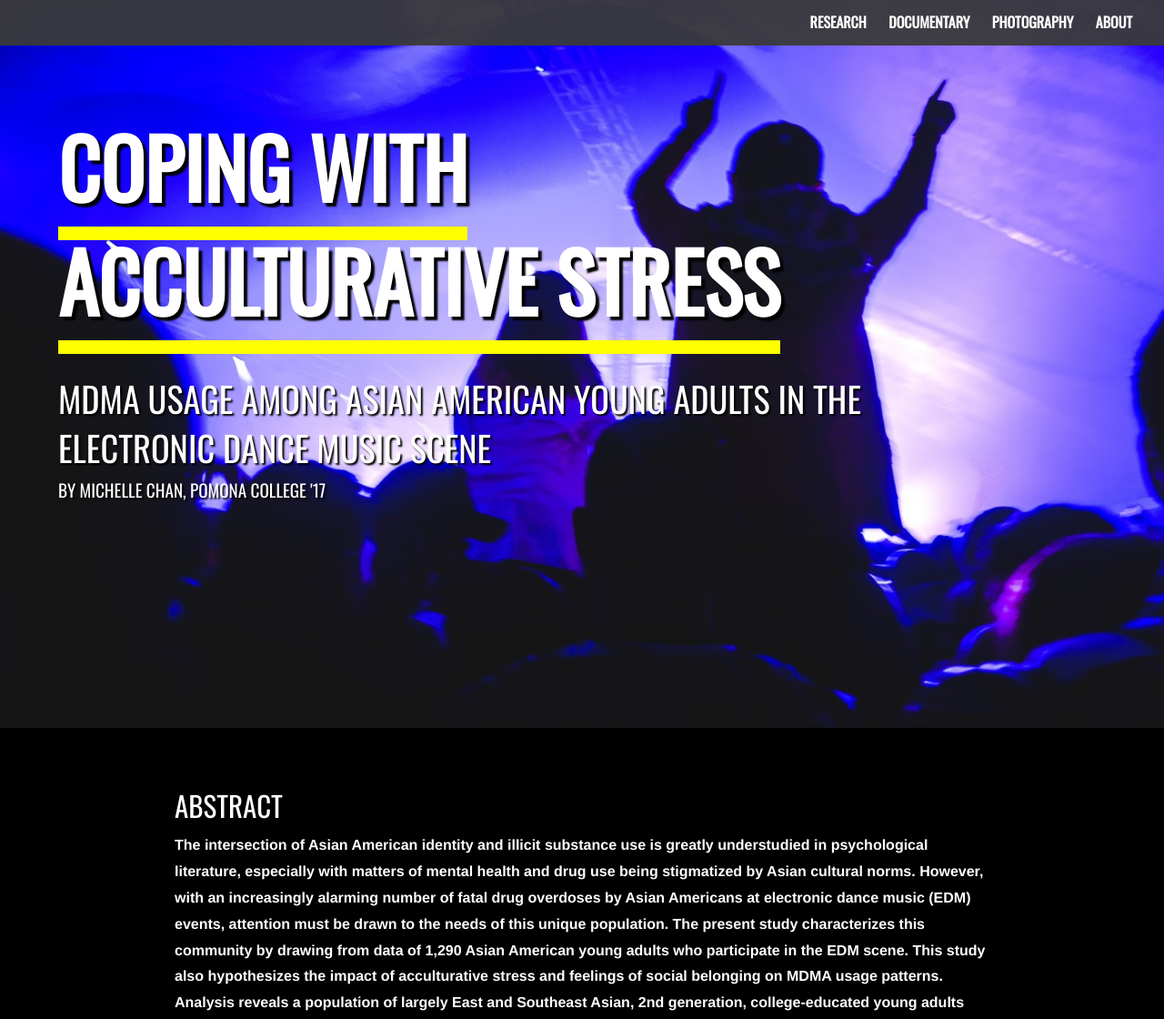
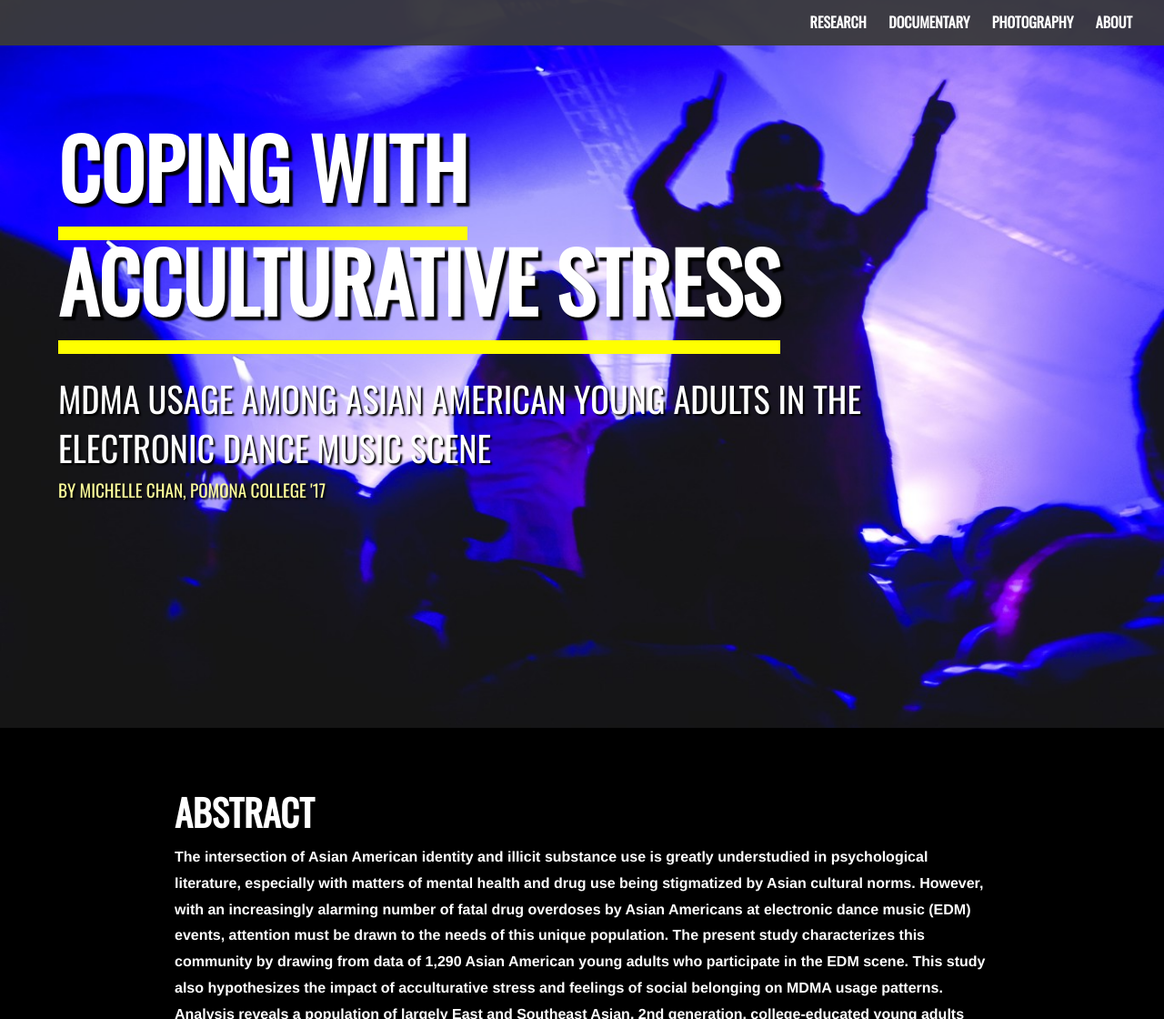
Before and after one commit to mchan023/mchan023.github.io, a plain HTML site: page index.html in a window 1280 px wide. Shown: the top 1120 px of the page at 91% size. Drawn offline with nearby package versions, Linux system fonts and the light colour scheme.

Commit message:
css tweaks

```diff
--- a/index.html
+++ b/index.html
@@ -45,7 +45,7 @@
     </section>
 
     <section class="intro" id="abstract">
-      <h3>ABSTRACT</h3>
+      <h2>ABSTRACT</h2>
       <p>The intersection of Asian American identity and illicit substance use is greatly understudied in psychological literature, especially with matters of mental health and drug use being stigmatized
       by Asian cultural norms. However, with an increasingly alarming number of fatal drug overdoses
       by Asian Americans at electronic dance music (EDM) events, attention must be drawn to the
--- a/styles.css
+++ b/styles.css
@@ -75,6 +75,7 @@ u {
 }
 
 .small {
+  color: #ffff9b;
   font-size: 1.5vw;
   text-shadow: 2px 2px 2px rgba(0, 0, 0, 1);
 }
@@ -162,6 +163,10 @@ nav ul li a:focus, nav ul li a:hover {
   max-width: 100vw;
   padding: 8vh 15vw;
   background-color: black;
+}
+
+.intro h2 {
+  font-weight: bold;
 }
 
 /* DOCUMENTARY */
```
